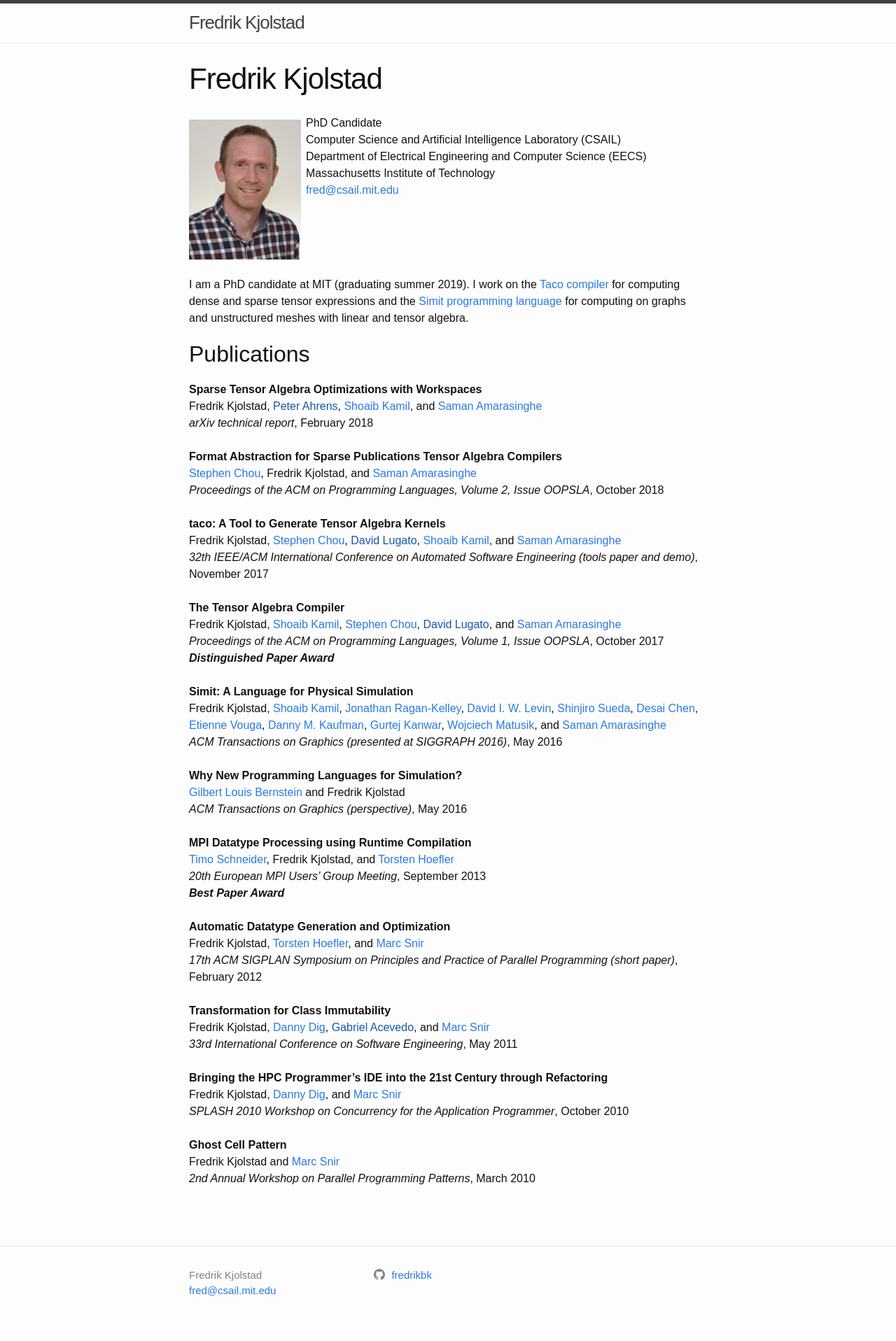
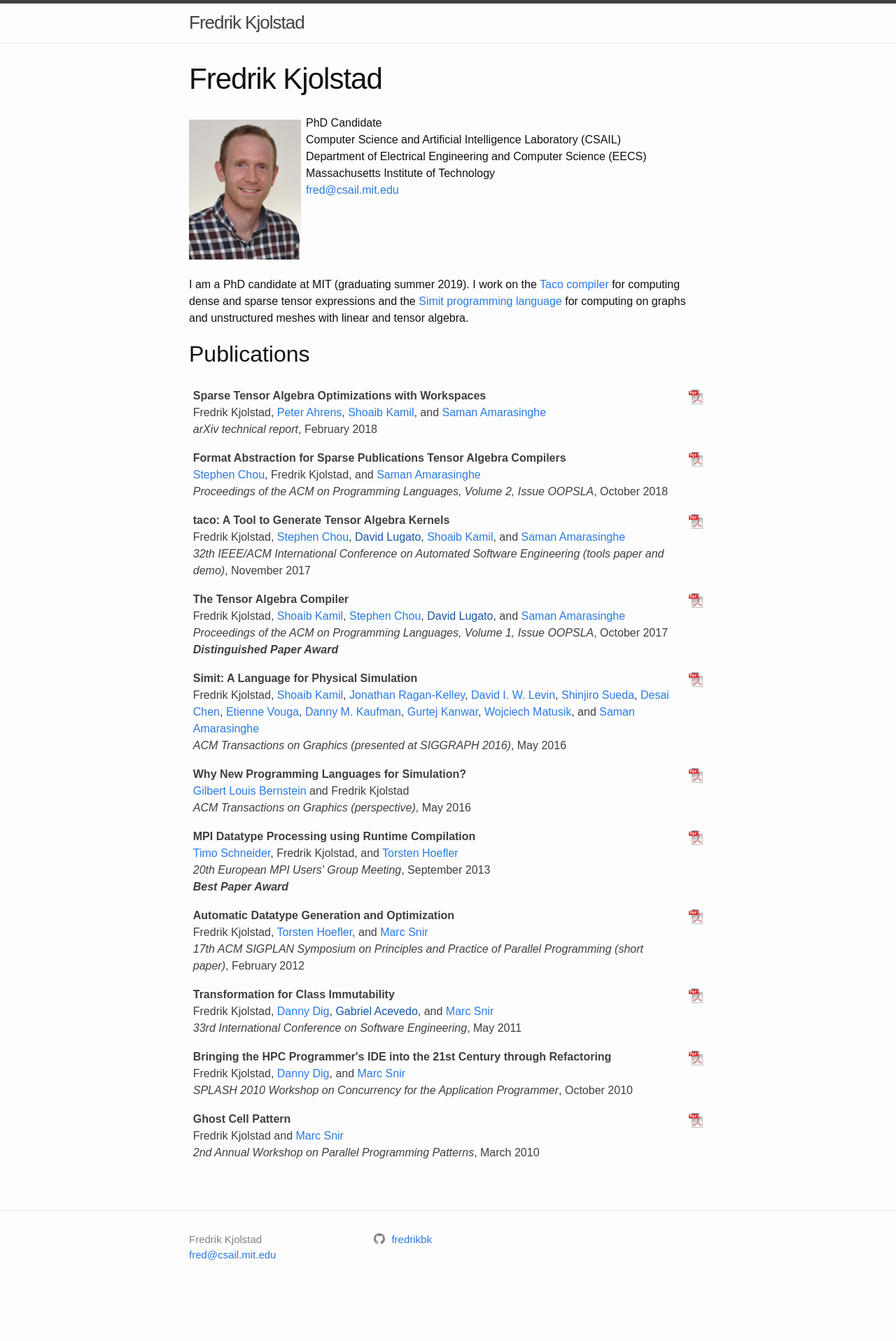
Before and after one commit to fredrikbk/fredrikbk.github.io, a Jekyll site: the page built from index.md, in a window 1280 px wide. Shown: the whole page at 70% size. Built offline with Jekyll 4.4.1, drawn with Linux system fonts in a browser that asks for light colours; after the commit the page ends 1866 px from its top, so only the background shows below that.

Commit message:
Adds pdfs to index.md

```diff
--- a/_data/authors.yml
+++ b/_data/authors.yml
@@ -74,3 +74,4 @@ lugato:
 
 ahrens:
   name: Peter Ahrens
+  site: http://peter.earth
--- a/_sass/minima/_base.scss
+++ b/_sass/minima/_base.scss
@@ -233,22 +233,23 @@ table {
   width: 100%;
   text-align: $table-text-align;
   color: lighten($text-color, 18%);
-  border-collapse: collapse;
-  border: 1px solid $grey-color-light;
+  //border-collapse: collapse;
+  //border: 1px solid $grey-color-light;
   tr {
     &:nth-child(even) {
-      background-color: lighten($grey-color-light, 6%);
+      //background-color: lighten($grey-color-light, 6%);
     }
   }
   th, td {
-    padding: ($spacing-unit / 3) ($spacing-unit / 2);
+    //padding: ($spacing-unit / 3) ($spacing-unit / 2);
+    padding: ($spacing-unit / 4) ($spacing-unit / 8);
   }
   th {
-    background-color: lighten($grey-color-light, 3%);
-    border: 1px solid darken($grey-color-light, 4%);
-    border-bottom-color: darken($grey-color-light, 12%);
+    //background-color: lighten($grey-color-light, 3%);
+    //border: 1px solid darken($grey-color-light, 4%);
+    //border-bottom-color: darken($grey-color-light, 12%);
   }
   td {
-    border: 1px solid $grey-color-light;
+    //border: 1px solid $grey-color-light;
   }
 }
--- a/index.md
+++ b/index.md
@@ -17,30 +17,42 @@ sparse tensor expressions and the [Simit programming
 language](http://simit-lang.org) for computing on graphs and
 unstructured meshes with linear and tensor algebra.
 
+
 ## Publications
-
-{% for publication_keyval in site.data.publications %}
-{%- assign publication = publication_keyval[1] -%}
-**{{ publication.title }}**<br/>
-{%- for author in publication.authors -%}
-{%- if forloop.last == true and forloop.length > 1 %}
-and
-{%- endif %}
-{%- if author == "kjolstad" %}
-{{ site.data.authors[author].name }}
-{%- else %}
-[{{ site.data.authors[author].name }}]({{- site.data.authors[author].site }})
-{%- endif -%}
-{%- if forloop.last == false and forloop.length > 2 -%}
-,
-{%- endif %}
-{%- endfor -%}<br/>
-*{{ publication.venue }}*, {{ publication.month }} {{ publication.year }} <br/>
-{% if publication.award -%}
-***{{ publication.award }}***<br/>
-{%- endif -%}
-<br/>
+<table>
+  {% for publication_keyval in site.data.publications %}
+    <tr>
+      {%- assign publication = publication_keyval[1] -%}
+      <td>
+        <b>{{ publication.title }}</b><br/>
+        {%- for author in publication.authors -%}
+          {%- if forloop.last == true and forloop.length > 1 %}
+            and
+          {%- endif %}
+          {%- if author == "kjolstad" %}
+            {{ site.data.authors[author].name }}
+          {%- else %}
+            <a href="{{- site.data.authors[author].site }}">{{ site.data.authors[author].name }}</a>
+          {%- endif -%}
+          {%- if forloop.last == false and forloop.length > 2 -%}
+            ,
+          {%- endif %}
+        {%- endfor -%}<br/>
+        <i>{{ publication.venue }}</i>, {{ publication.month }} {{ publication.year }} <br/>
+        {% if publication.award %}
+          <i><b>{{ publication.award }}</b></i><br/>
+        {%- endif -%}
+      </td>
+      <td>
+      <td valign="top" width="20">
+        {% if publication.pdf %}
+          <a href="{{ publication.pdf }}"><img src="/assets/pdf.png" alt="pdf" /></a>
+        {% endif %}
+      </td>
+      </td>
+    </tr>
 {% endfor %}
+</table>
 
 <!--
 ## Press
```
Also changed, not shown: _data/publications.yml (+11 -3 lines).
